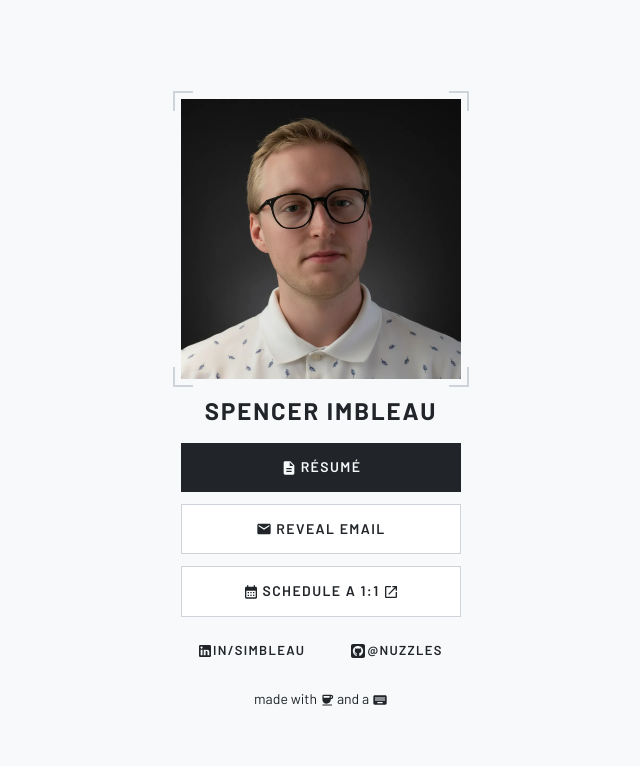
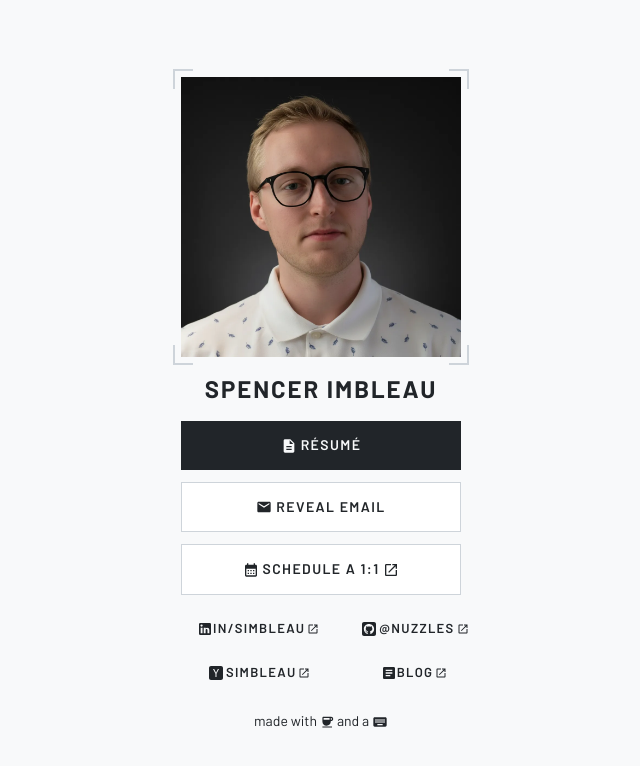
Before and after one commit to nuzzles/homepage, a React (Vite) app: page / in a window 1280 px wide. Shown: the top 766 px of the page, without its empty margins (319-959 px from the left). Built offline with nearby package versions, Linux system fonts and the light colour scheme.

Commit message:
build: better icons

```diff
--- a/src/pages/HomePage.tsx
+++ b/src/pages/HomePage.tsx
@@ -1,6 +1,7 @@
 import { useState } from "react"
 import { Box, Container, IconButton, Link as MuiLink, Tooltip, Typography } from "@mui/material"
 import {
+    Article,
     CalendarMonth,
     Check,
     Coffee,
@@ -14,7 +15,7 @@ import {
 import { Helmet } from "react-helmet-async"
 import { Link } from "react-router-dom"
 import { FontAwesomeIcon } from "@fortawesome/react-fontawesome"
-import { faSquareGithub } from "@fortawesome/free-brands-svg-icons"
+import { faSquareGithub, faSquareHackerNews } from "@fortawesome/free-brands-svg-icons"
 import { LightButton } from "@/components/LightButton"
 
 const CALENDLY_URL = "https://calendly.com/simbleau/meet"
@@ -28,6 +29,16 @@ const socials = [
         label: "@nuzzles",
         href: "https://www.github.com/nuzzles/",
         icon: <FontAwesomeIcon icon={faSquareGithub} style={{ fontSize: "1rem" }} />,
+    },
+    {
+        label: "simbleau",
+        href: "https://news.ycombinator.com/user?id=simbleau",
+        icon: <FontAwesomeIcon icon={faSquareHackerNews} style={{ fontSize: "1rem" }} />,
+    },
+    {
+        label: "blog",
+        href: "https://nuzzles.github.io/",
+        icon: <Article sx={{ fontSize: "1rem" }} />,
     },
 ] as const
 
@@ -199,6 +210,7 @@ export const HomePage = () => {
                             <LightButton variant="tertiary" size="small" fullWidth>
                                 {icon}
                                 {label}
+                                <OpenInNew sx={{ fontSize: "0.75rem", ml: 0.25 }} />
                             </LightButton>
                         </a>
                     ))}
--- a/src/pages/ResumePage.tsx
+++ b/src/pages/ResumePage.tsx
@@ -19,12 +19,10 @@ export const ResumePage = () => {
             </Helmet>
             <Box
                 sx={{
-                    alignSelf: "center",
-                    maxWidth: 1000,
+                    width: "100%",
                     display: "flex",
                     flexDirection: "column",
                     alignItems: "center",
-                    textAlign: "center",
                 }}
             >
                 <Box
@@ -78,11 +76,10 @@ export const ResumePage = () => {
                     />
                     <Box
                         sx={(theme) => ({
-                            width: "100vw",
-                            maxWidth: "8.5in",
-                            minHeight: 500,
-                            height: "calc(100vh - 230px)",
+                            aspectRatio: "8.5 / 11",
+                            height: "calc(100vh - 120px)",
                             maxHeight: "11in",
+                            maxWidth: "min(90vw, 8.5in)",
                             backgroundColor: `${theme.palette.text.primary}11`,
                             overflow: "hidden",
                             display: "flex",
@@ -95,6 +92,7 @@ export const ResumePage = () => {
                             component="iframe"
                             title="Résumé"
                             src={RESUME_EMBED_URL}
+                            scrolling="no"
                             sx={{
                                 border: 0,
                                 overflow: "hidden",
@@ -112,7 +110,7 @@ export const ResumePage = () => {
                             go back
                         </LightButton>
                     </Link>
-                    <a href={RESUME_PDF_URL} download="Spencer_Imbleau_Resume.pdf" style={{ textDecoration: "none" }}>
+                    <a href={RESUME_PDF_URL} download style={{ textDecoration: "none" }}>
                         <LightButton variant="primary" size="small">
                             <Download sx={{ fontSize: "1rem", mr: 0.5 }} />
                             download résumé
```
